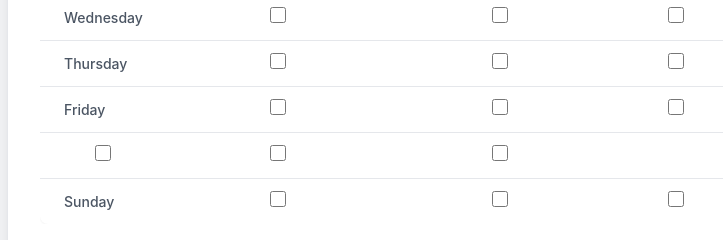
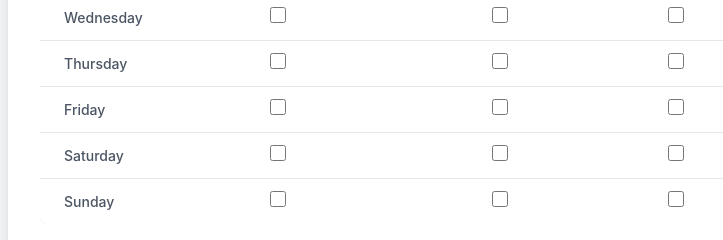
Before and after one commit to babutsi777/potential-octo-doodle, a plain HTML site: page index.html in a window 1280 px wide. Shown: the part 3220-3460 px from the top of the page, 249-972 px from the left. Drawn offline with nearby package versions, Linux system fonts and the light colour scheme.

Commit message:
Update index.html

```diff
--- a/index.html
+++ b/index.html
@@ -367,6 +367,7 @@
                                     <td class="py-3 px-6 text-center"><input type="checkbox" name="time_friday_evening" value="Friday Evening" class="form-checkbox h-4 w-4 text-blue-600 rounded"></td>
                                 </tr>
                                 <tr class="border-b border-gray-200 hover:bg-gray-50">
+                                    <td class="py-3 px-6 text-left whitespace-nowrap font-medium">Saturday</td>
                                     <td class="py-3 px-6 text-center"><input type="checkbox" name="time_saturday_morning" value="Saturday Morning" class="form-checkbox h-4 w-4 text-blue-600 rounded"></td>
                                     <td class="py-3 px-6 text-center"><input type="checkbox" name="time_saturday_afternoon" value="Saturday Afternoon" class="form-checkbox h-4 w-4 text-blue-600 rounded"></td>
                                     <td class="py-3 px-6 text-center"><input type="checkbox" name="time_saturday_evening" value="Saturday Evening" class="form-checkbox h-4 w-4 text-blue-600 rounded"></td>
```
